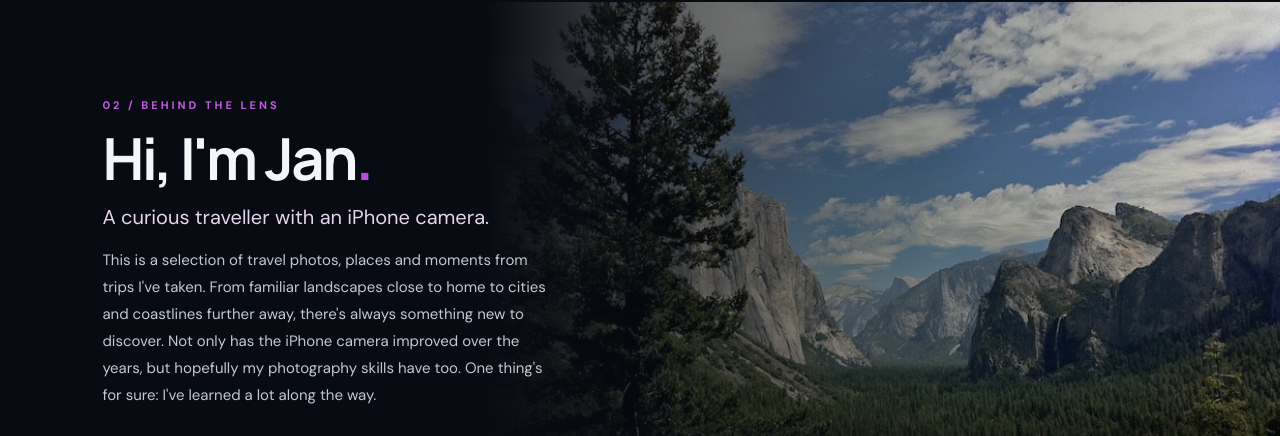
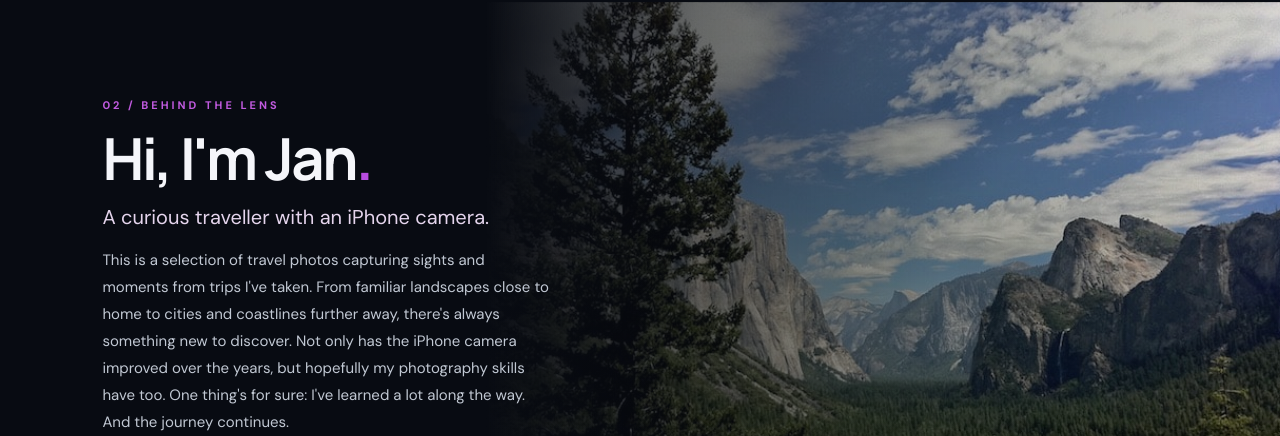
Before and after one commit to sjan87/js, a plain HTML site: page index.html in a window 1280 px wide. Shown: the part 1550-1986 px from the top of the page. Drawn offline with Linux system fonts and the light colour scheme.

Commit message:
Revised about text.

```diff
--- a/index.html
+++ b/index.html
@@ -333,10 +333,10 @@
         <p class="section-kicker">02 / BEHIND THE LENS</p>
         <h2>Hi, I'm Jan<span>.</span></h2>
         <p class="about-lead">A curious traveller with an iPhone camera.</p>
-        <p>This is a selection of travel photos, places and moments from trips I've taken.
+        <p>This is a selection of travel photos capturing sights and moments from trips I've taken.
           From familiar landscapes close to home to cities and coastlines further away, there's always something new to discover.
           Not only has the iPhone camera improved over the years, but hopefully my photography skills have too.
-          One thing's for sure: I've learned a lot along the way.
+          One thing's for sure: I've learned a lot along the way. And the journey continues.
         </p>
         <a class="instagram-button" href="https://www.instagram.com/jsch87/" target="_blank" rel="noopener" aria-label="Instagram profile">
           <svg class="instagram-button__icon" viewBox="0 0 24 24" aria-hidden="true" focusable="false">
```
